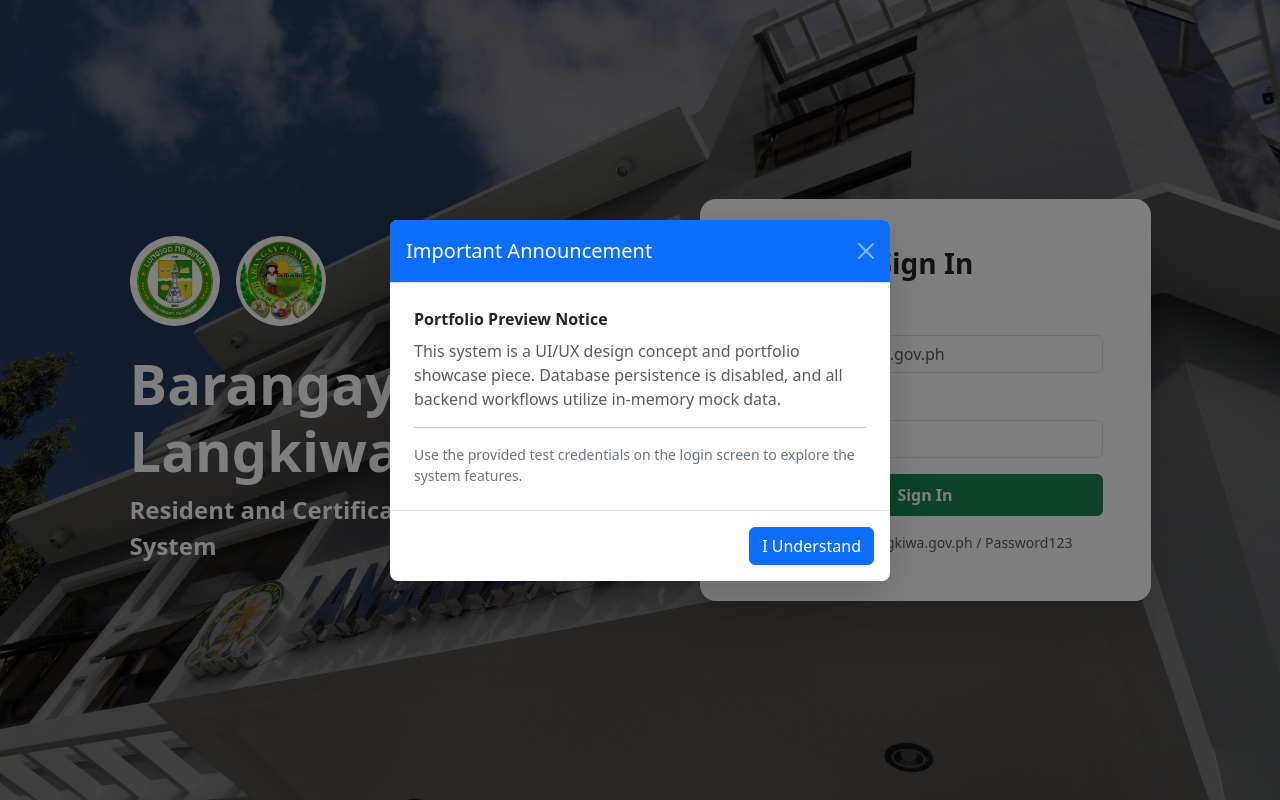
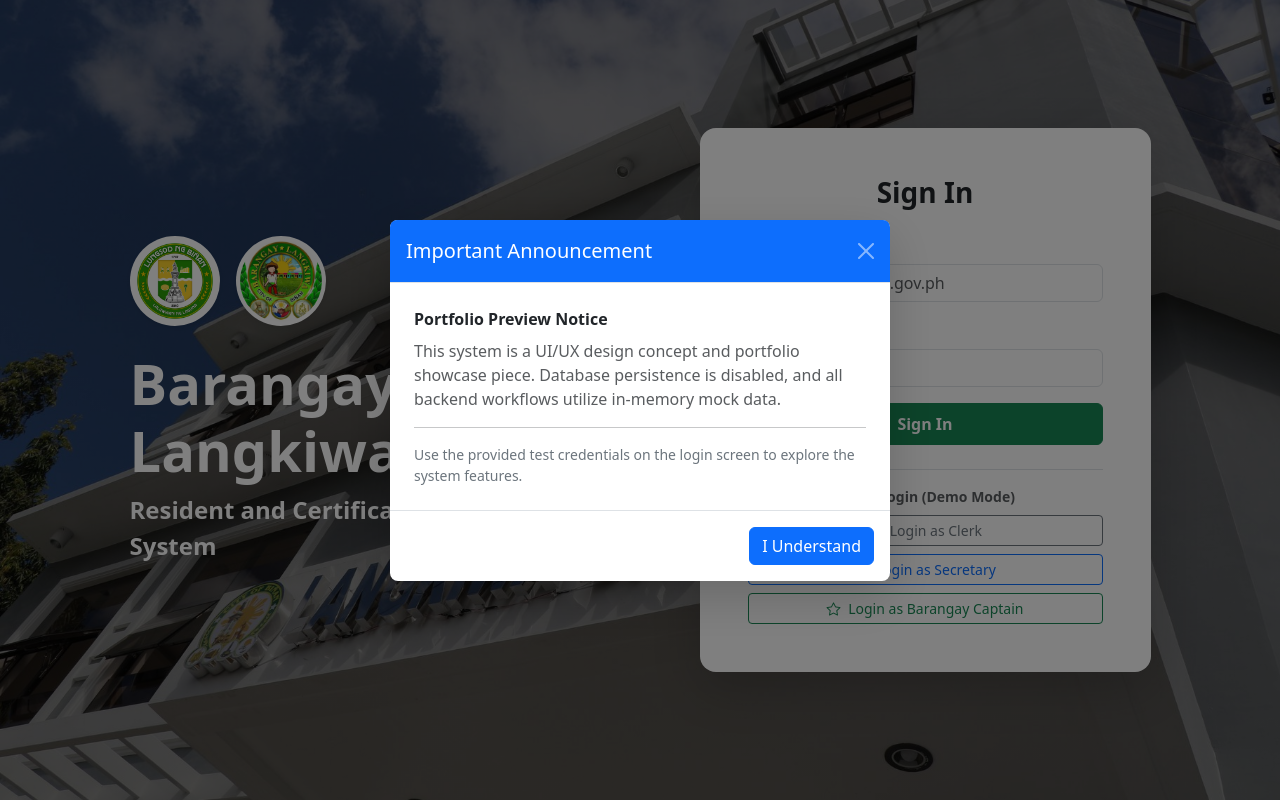
Before and after one commit to K1iff/BarangayManagementSystem, an ASP.NET Core app: page / in a window 1280 px wide. Run offline with ASP.NET Core 8, Linux system fonts and the light colour scheme; some libraries are stand-ins or nearby versions.

Commit message:
Remove public account registration and add quick login
Co-authored-by: K1iff <189461968+K1iff@users.noreply.github.com>

```diff
--- a/BarangayLangkiwaSystem/Views/Accounts/Login.cshtml
+++ b/BarangayLangkiwaSystem/Views/Accounts/Login.cshtml
@@ -7,26 +7,47 @@
 
 <div class="card border-0 shadow-lg p-4 p-md-5 rounded-4 bg-white">
     <h3 class="fw-bold text-center mb-4 text-dark">Sign In</h3>
-    <form asp-action="Login" method="post">
+    <form asp-action="Login" method="post" id="loginForm">
         <div asp-validation-summary="ModelOnly" class="text-danger small mb-3"></div>
 
         <div class="mb-3">
             <label asp-for="Email" class="form-label small fw-bold"></label>
-            <input asp-for="Email" class="form-control" placeholder="admin@langkiwa.gov.ph" />
+            <input asp-for="Email" id="Email" class="form-control" placeholder="admin@langkiwa.gov.ph" />
             <span asp-validation-for="Email" class="text-danger small"></span>
         </div>
 
         <div class="mb-3">
             <label asp-for="Password" class="form-label small fw-bold"></label>
-            <input asp-for="Password" class="form-control" type="password" />
+            <input asp-for="Password" id="Password" class="form-control" type="password" />
             <span asp-validation-for="Password" class="text-danger small"></span>
         </div>
 
         <button type="submit" class="btn btn-success w-100 fw-bold py-2">Sign In</button>
     </form>
-    <div class="mt-3 text-center small text-muted">
-        Test: admin@langkiwa.gov.ph / Password123
+
+    <div class="mt-4 pt-3 border-top">
+        <p class="text-muted small text-center mb-2 fw-bold">Quick Login (Demo Mode)</p>
+        <div class="d-grid gap-2">
+            <button type="button" class="btn btn-outline-secondary btn-sm" onclick="autoLogin('clerk@langkiwa.gov.ph', 'Password123')">
+                <i class="bi bi-person me-1"></i> Login as Clerk
+            </button>
+            <button type="button" class="btn btn-outline-primary btn-sm" onclick="autoLogin('secretary@langkiwa.gov.ph', 'Password123')">
+                <i class="bi bi-person-badge me-1"></i> Login as Secretary
+            </button>
+            <button type="button" class="btn btn-outline-success btn-sm" onclick="autoLogin('captain@langkiwa.gov.ph', 'Password123')">
+                <i class="bi bi-star me-1"></i> Login as Barangay Captain
+            </button>
+        </div>
     </div>
+
+    <script>
+        function autoLogin(email, password) {
+            // Adjust the element IDs if your input fields use different names (e.g., 'EmailAddress' instead of 'Email')
+            document.getElementById('Email').value = email;
+            document.getElementById('Password').value = password;
+            document.getElementById('loginForm').submit();
+        }
+    </script>
 </div>
 
 <div class="modal fade" id="portfolioNoticeModal" tabindex="-1" aria-labelledby="portfolioNoticeLabel" aria-hidden="true">
```
